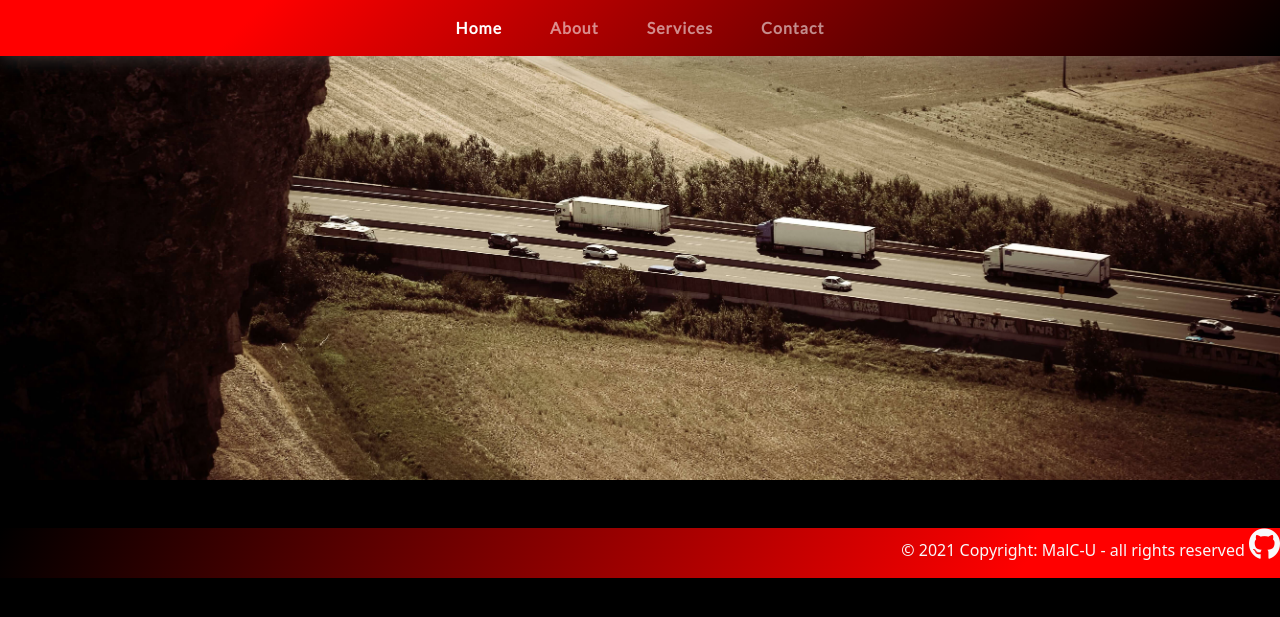
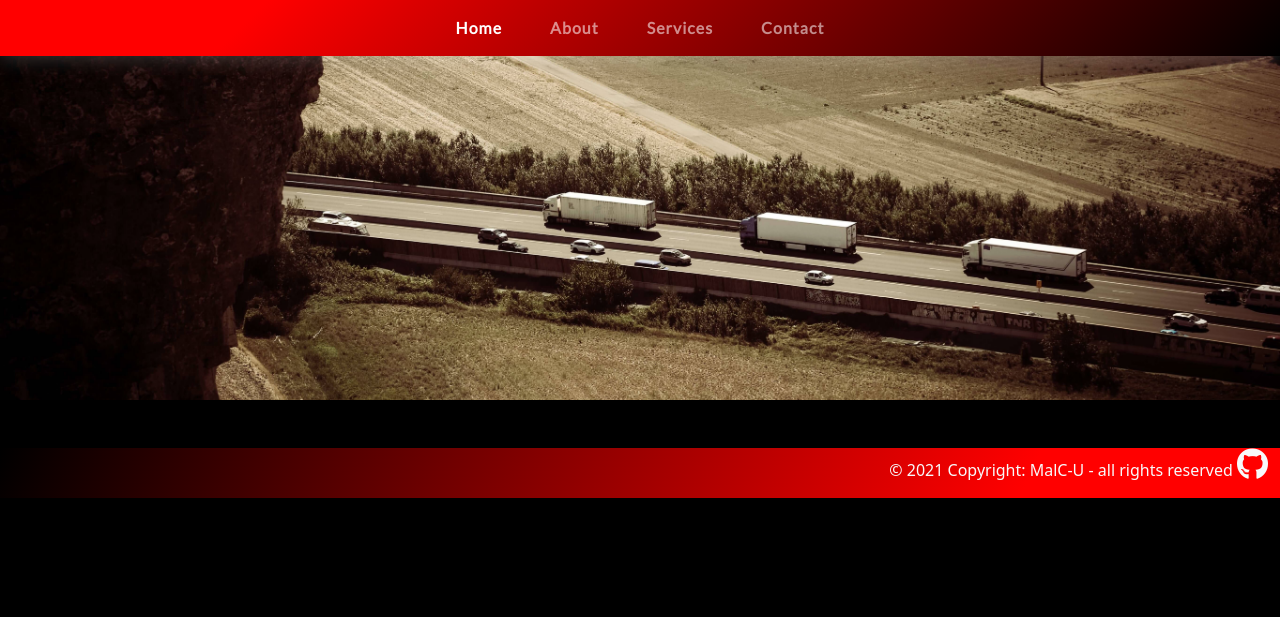
Before and after one commit to malc-u/Your-CPC-TransportManager, a Flask app: page / in a window 1280 px wide. Shown: the top 617 px of the page. Run offline with Flask 2, Linux system fonts and the light colour scheme; some libraries are stand-ins or nearby versions.

Commit message:
Styled h1 and amended height of hero picture and adding of footer and emdned imported fonts

```diff
--- a/static/css/style.css
+++ b/static/css/style.css
@@ -1,5 +1,5 @@
 /* Font imports */
-@import url("https://fonts.googleapis.com/css2?family=Lato&family=Newsreader&display=swap");
+@import url("https://fonts.googleapis.com/css2?family=Lato&family=Newsreader:ital,wght@1,200&display=swap");
 /* Body styling */
 body {
   scroll-behavior: smooth;
@@ -7,6 +7,10 @@ body {
   position: relative;
   font-size: 16px;
   color: #ffffff;
+}
+
+h1 {
+  color: red;
 }
 
 /* Navigation styles */
@@ -24,13 +28,12 @@ body {
 /* Index page styles */
 #truck {
   background-image: url("../img/truck.jpg");
-  min-height: 60vh;
+  min-height: 50vh;
   background-size: cover;
   background-repeat: no-repeat;
 }
 
 /* Footer styling*/
 footer {
-  padding: 0rem 0 !important;
   background: linear-gradient(295deg, red 20%, black 100%);
 }
--- a/static/scss/style.scss
+++ b/static/scss/style.scss
@@ -1,5 +1,5 @@
 /* Font imports */
-@import url('https://fonts.googleapis.com/css2?family=Lato&family=Newsreader&display=swap');
+@import url('https://fonts.googleapis.com/css2?family=Lato&family=Newsreader:ital,wght@1,200&display=swap');
 
 /* Body styling */
 body{
@@ -10,6 +10,9 @@ body{
     color: #ffffff;
 }
 
+h1 {
+    color: rgb(255, 0, 0);
+}
 
 /* Navigation styles */
 .nav-menu{
@@ -31,14 +34,13 @@ body{
 /* Index page styles */
 #truck {
     background-image: url('../img/truck.jpg');
-    min-height: 60vh;
+    min-height: 50vh;
     background-size: cover;
     background-repeat: no-repeat;
 }
 
 /* Footer styling*/
 footer {
-    padding: 0rem 0 !important;
     background: -moz-linear-gradient(295deg, rgb(255, 0, 0) 20%, rgb(0, 0, 0) 100%);
     background: -webkit-linear-gradient(295deg, rgb(255, 0, 0) 20%, rgb(0, 0, 0) 100%);
     background: linear-gradient(295deg, rgb(255, 0, 0) 20%, rgb(0, 0, 0) 100%);
```
